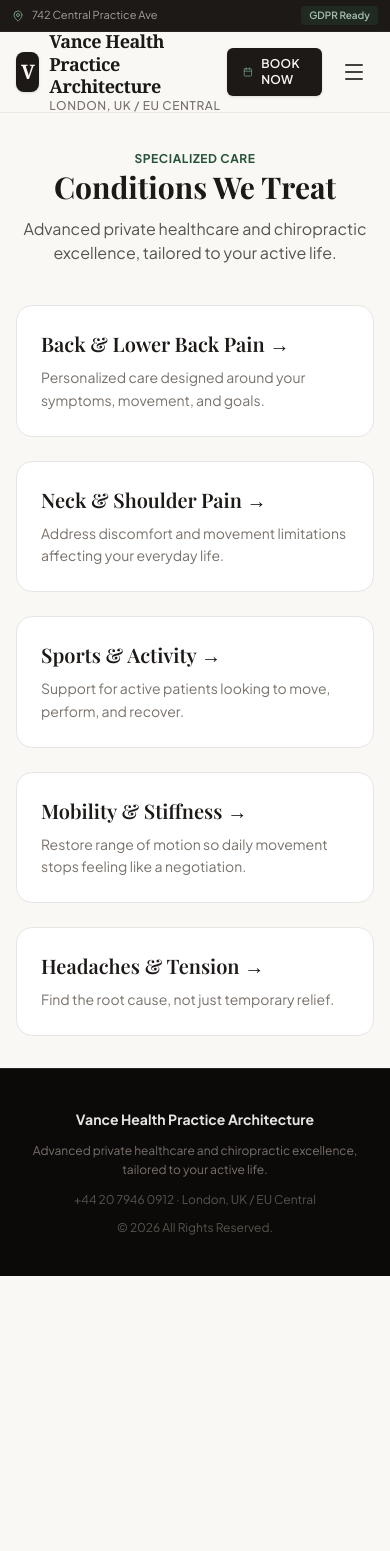
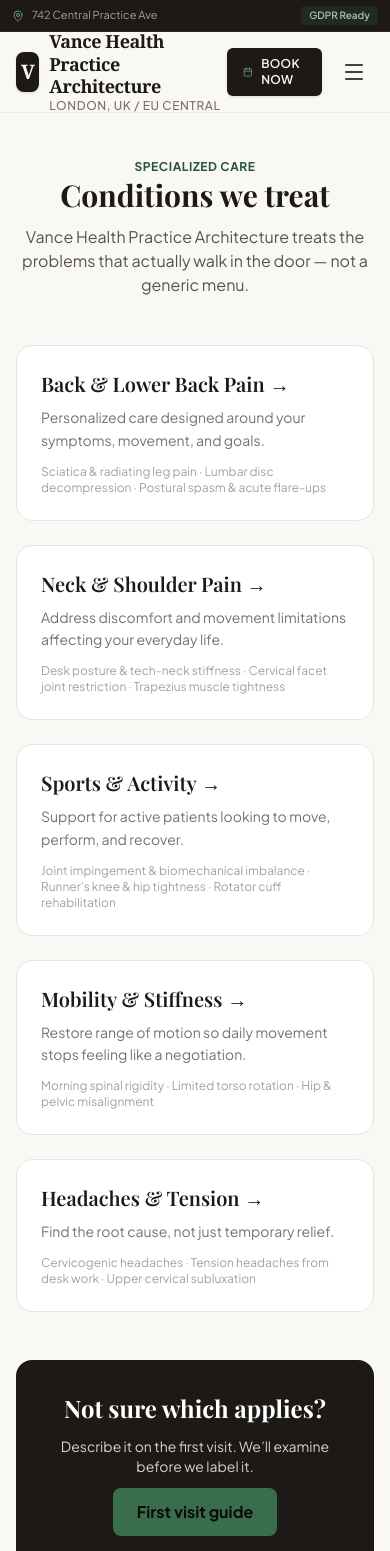
Before and after one commit to drealslick/Chiropractor-web-demo, a React (Vite) app: page /conditions in a window 390 px wide. Shown: the top 1551 px of the page. Before the commit the page ends 1276 px from the top, so only its background shows below. Built offline with nearby package versions, Linux system fonts and the light colour scheme; no server answers; the database is empty; a web font is replaced by a local one.

Commit message:
Update Conditions.tsx

```diff
--- a/src/pages/Conditions.tsx
+++ b/src/pages/Conditions.tsx
@@ -3,8 +3,8 @@ import { Link } from 'react-router-dom';
 import { useClinic } from '../data/ClinicContext';
 import { conditionsData } from '../data/clinicData';
 
-function slugify(value: string) {
-  return value
+function slugify(title: string) {
+  return title
     .toLowerCase()
     .replace(/[^a-z0-9]+/g, '-')
     .replace(/(^-|-$)/g, '');
@@ -12,40 +12,54 @@ function slugify(value: string) {
 
 export default function Conditions() {
   const { clinicData: clinic } = useClinic();
-  const list = (clinic.customConditions && clinic.customConditions.length
-    ? clinic.customConditions
-    : conditionsData
-  ).map((item, i) => ({
-    id: item.id || slugify(item.title || `condition-${i}`),
-    title: item.title,
-    desc: item.description,
-  }));
+  const extra = clinic as typeof clinic & { conditionsIntro?: string };
+  const list = clinic.customConditions?.length ? clinic.customConditions : conditionsData;
 
   return (
-    <div className="space-y-10 py-8 px-4 max-w-6xl mx-auto">
+    <div className="space-y-12 py-10 px-4 max-w-6xl mx-auto">
       <section className="text-center space-y-3">
-        <span className="text-xs font-bold text-emerald-600 uppercase tracking-wider">Specialized Care</span>
+        <span className="text-xs font-bold text-emerald-600 uppercase tracking-wider">
+          {clinic.conditionsSubtitle || 'Specialized care'}
+        </span>
         <h1 className="text-3xl md:text-4xl font-bold text-stone-900">
-          {clinic.conditionsTitle || 'Conditions We Treat'}
+          {clinic.conditionsTitle || 'Conditions we treat'}
         </h1>
-        <p className="text-stone-600 max-w-xl mx-auto">
-          {clinic.conditionsSubtitle || clinic.tagline}
+        <p className="text-stone-600 max-w-2xl mx-auto">
+          {extra.conditionsIntro ||
+            clinic.conditionsSubtitle ||
+            `${clinic.name} treats the problems that actually walk in the door — not a generic menu.`}
         </p>
       </section>
 
-      <section className="grid grid-cols-1 md:grid-cols-2 lg:grid-cols-3 gap-6">
-        {list.map((item) => (
+      <section className="grid grid-cols-1 md:grid-cols-2 gap-6">
+        {list.map((item, i) => {
+          const slug = slugify(item.title || item.id || `condition-${i}`);
+          return (
             <Link
-            key={item.id}
-            to={`/conditions/${item.id}`}
+              key={item.id || slug}
+              to={`/conditions/${slug}`}
               className="block p-6 bg-white border border-stone-200 rounded-2xl hover:border-emerald-500 hover:shadow-lg transition group"
             >
-            <h3 className="text-xl font-semibold text-stone-900 group-hover:text-emerald-600 transition mb-2">
+              <h3 className="text-xl font-semibold text-stone-900 group-hover:text-emerald-700 mb-2">
                 {item.title} →
               </h3>
-            <p className="text-stone-500 text-sm leading-relaxed">{item.desc}</p>
+              <p className="text-stone-500 text-sm leading-relaxed">{item.description}</p>
+              {item.symptoms?.length ? (
+                <p className="text-xs text-stone-400 mt-3">
+                  {item.symptoms.slice(0, 3).join(' · ')}
+                </p>
+              ) : null}
             </Link>
-        ))}
+          );
+        })}
+      </section>
+
+      <section className="p-8 bg-stone-900 text-white rounded-2xl text-center space-y-3">
+        <h2 className="text-2xl font-bold">Not sure which applies?</h2>
+        <p className="text-stone-300 text-sm">Describe it on the first visit. We’ll examine before we label it.</p>
+        <Link to="/first-visit" className="inline-block bg-emerald-500 text-stone-950 font-bold px-6 py-3 rounded-lg">
+          First visit guide
+        </Link>
       </section>
     </div>
   );
```
Lines whose indentation alone changed are shown as unchanged.
